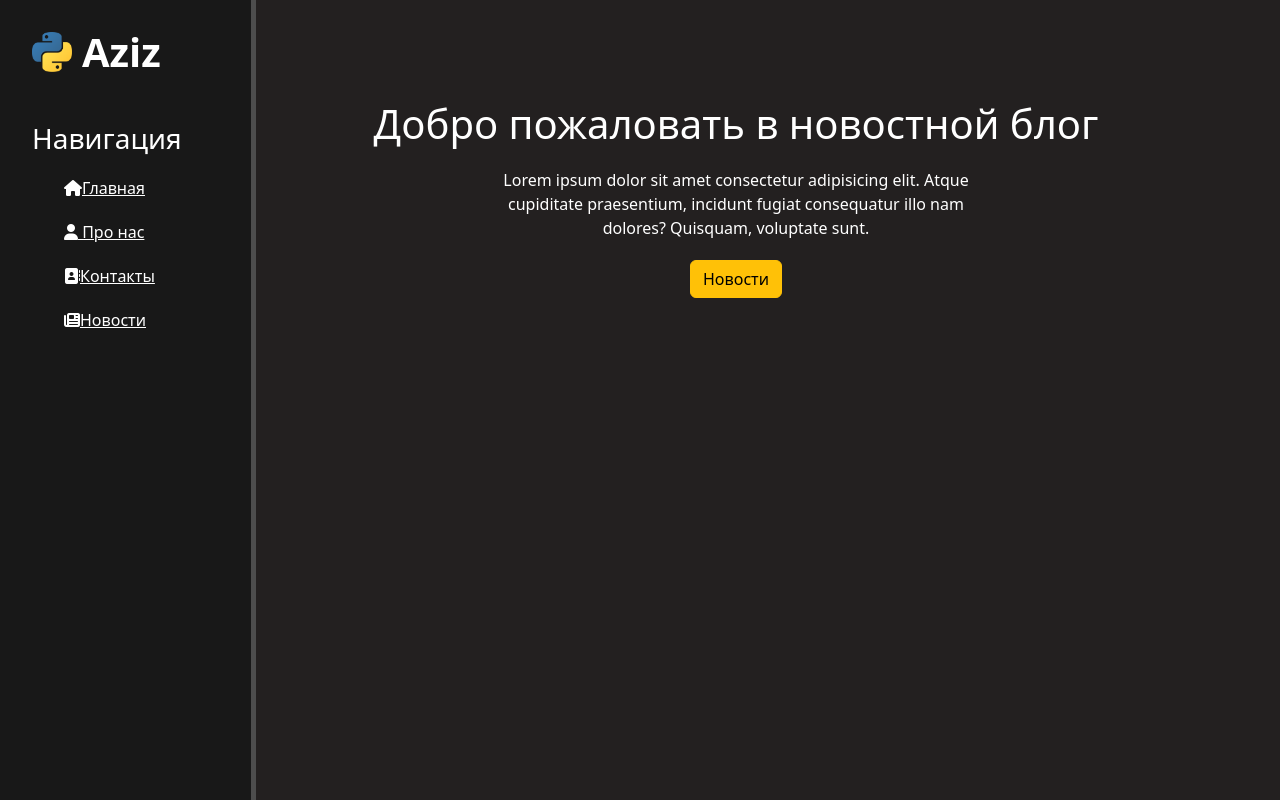
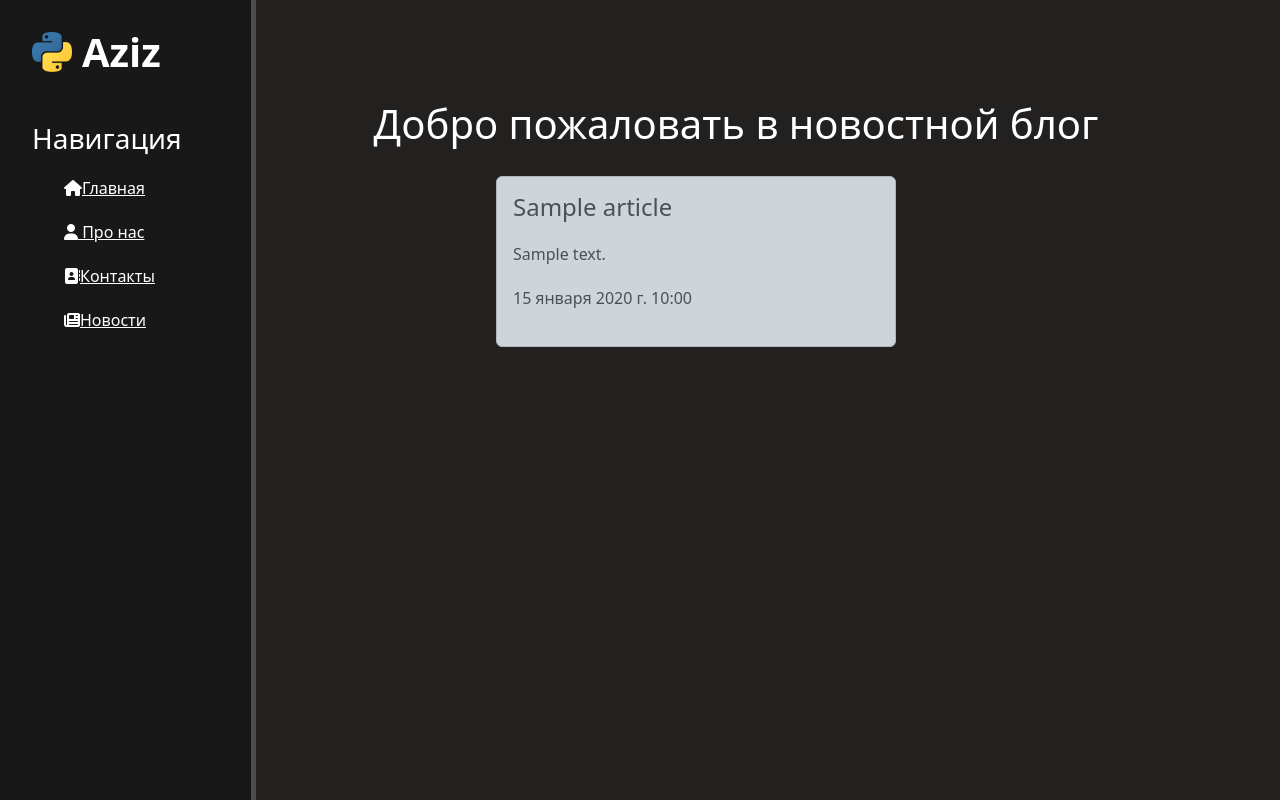
Before and after one commit to woidead/django_repeating, a Django app: page /news/ in a window 1280 px wide. Run offline with Django 5.2, Linux system fonts and the light colour scheme; tables that the repository leaves empty hold one stand-in row (values such as "Sample post").

Commit message:
info from models

```diff
--- a/main/static/main/css/main.css
+++ b/main/static/main/css/main.css
@@ -59,3 +59,11 @@ main .feature{
 }
 main .feature h1{font-style: 50px;}
 main .feature p {max-width: 500px; margin: 20px auto;}
+
+.alert-dark{
+    float: left;
+    clear: both;
+    width: 400px;
+    margin: 20px 25%;
+    text-align: left;
+}
--- a/news/models.py
+++ b/news/models.py
@@ -5,7 +5,7 @@ from django.db import models
 
 class Article(models.Model):
     title = models.CharField(max_length = 50, verbose_name='Название новости')
-    anons = models.CharField(max_length = 255, verbose_name='Анонс новости')
+    anons = models.CharField('Анонс новости', max_length = 225)
     full_text = models.TextField('Новость')
     date = models.DateTimeField("Дата публикации", auto_now_add=True)
 
@@ -13,5 +13,5 @@ class Article(models.Model):
         return self.title
 
     class Meta:
-        verbose_name = 'Новость'
+        verbose_name = 'новость'
         verbose_name_plural = 'Новости'
--- a/news/templates/news/index.html
+++ b/news/templates/news/index.html
@@ -5,8 +5,16 @@
     <div class="feature">
 
         <h1>Добро пожаловать в новостной блог</h1>
-        <p>Lorem ipsum dolor sit amet consectetur adipisicing elit. Atque cupiditate praesentium, incidunt fugiat consequatur illo nam dolores? Quisquam, voluptate sunt.</p>
-        <button class="btn btn-warning">Новости</button>
-
+        {% if news %}
+            {% for i in news %}
+                <div class="alert alert-dark">
+                    <h4>{{i.title}}</h4>
+                    <p>{{i.full_text}}</p>
+                    <p>{{i.date}}</p>
+                </div>
+            {% endfor %}
+        {% else %}
+            <p>Пока нет публикаций</p>
+        {% endif %}
     </div>
 {% endblock %}
--- a/news/views.py
+++ b/news/views.py
@@ -1,6 +1,8 @@
 from django.shortcuts import render
+from news.models import Article
 
 # Create your views here.
 
 def news_home(request):
-    return render(request, 'news/index.html')
+    news = Article.objects.order_by('-date')[:2]
+    return render(request, 'news/index.html', {'news':news})
```
